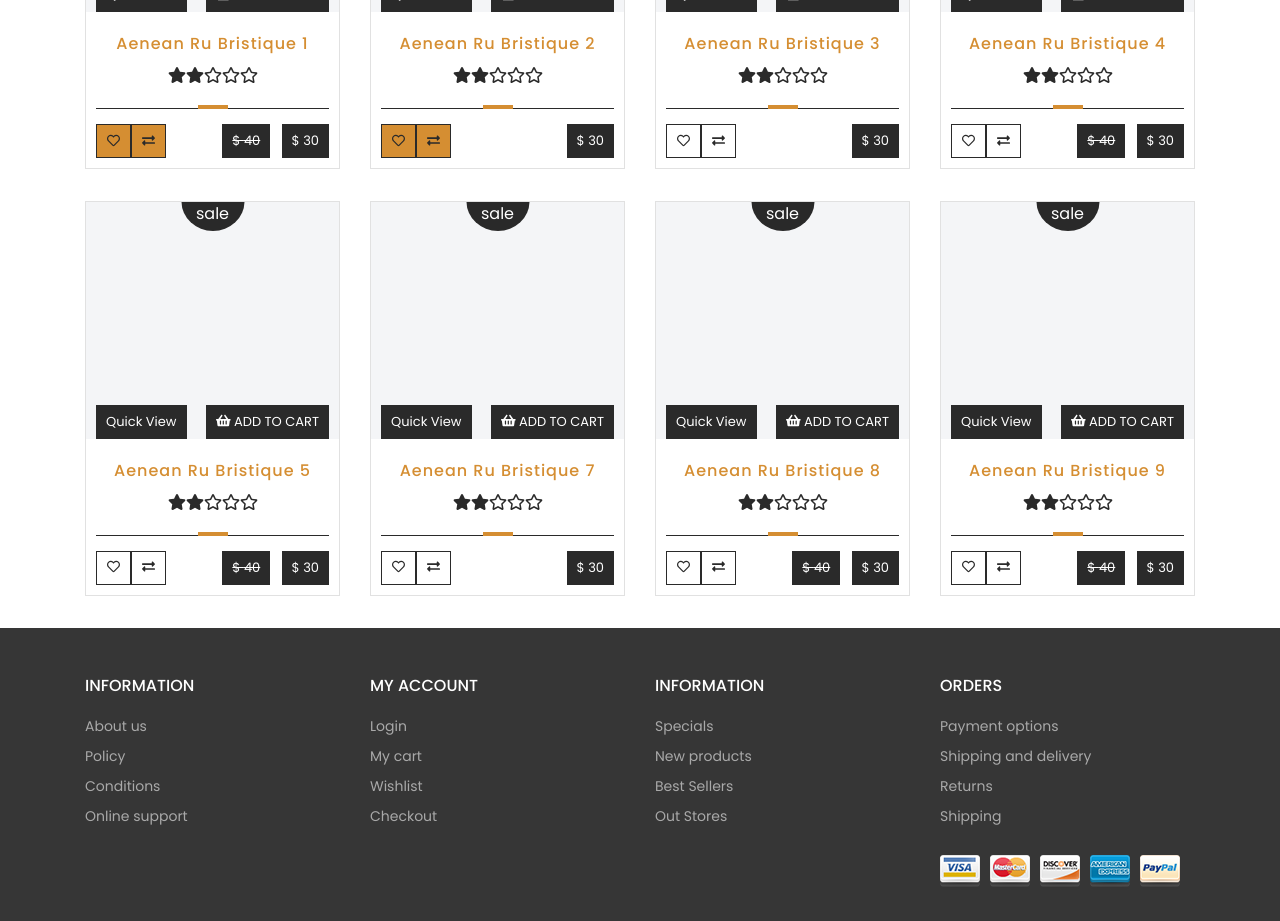
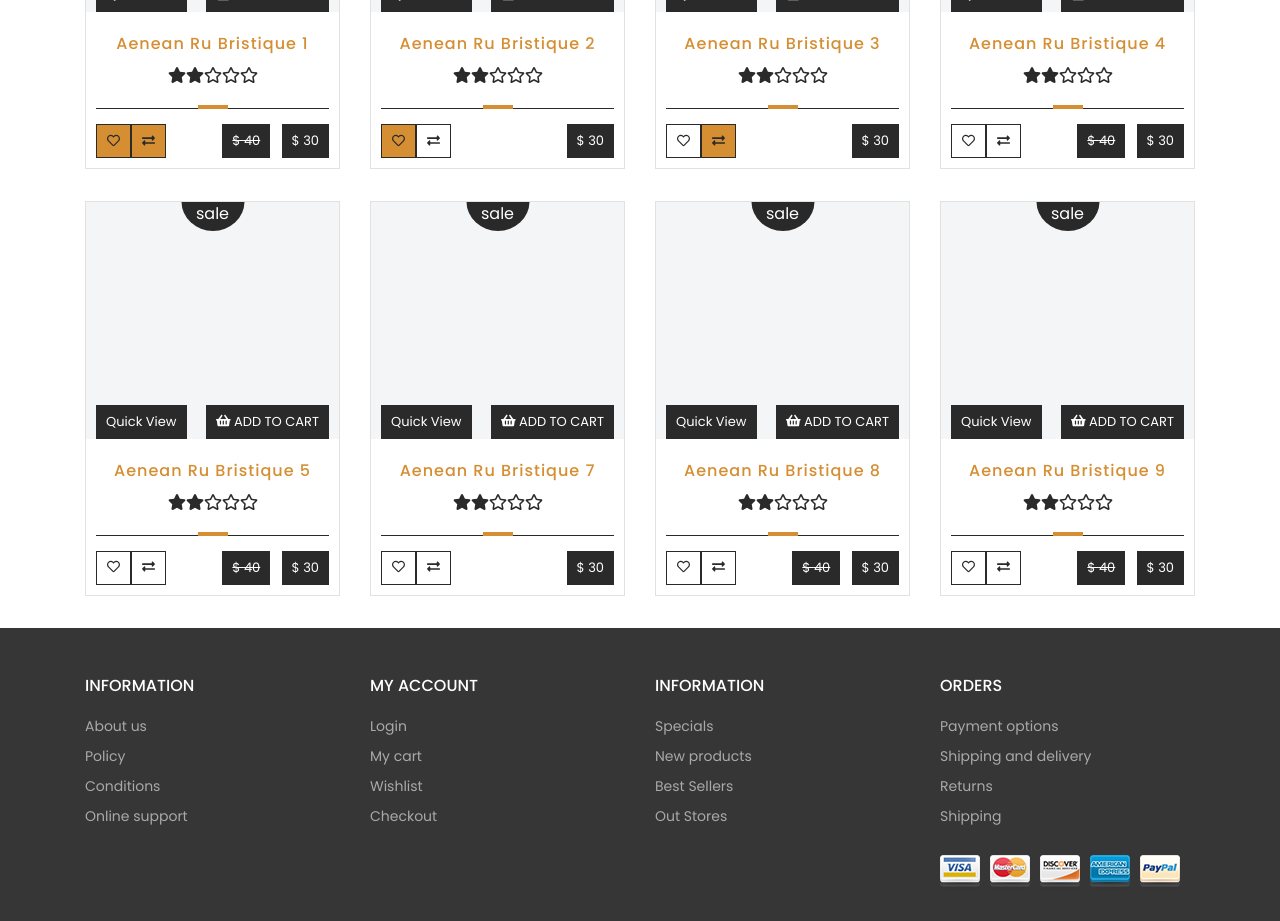
Before and after one commit to matwjablonski/kodilla-wdp-2409-01, a React (Create React App) app: page / in a window 1280 px wide. Shown: the part 900-1821 px from the top of the page. Built offline with nearby package versions, Linux system fonts and the light colour scheme.

Commit message:
Fix compare and favorite

```diff
--- a/src/components/common/ProductBox/ProductBox.js
+++ b/src/components/common/ProductBox/ProductBox.js
@@ -46,7 +46,7 @@ const ProductBox = ({ name, price, promo, stars, compare, favorite, prevPrice })
           <FontAwesomeIcon icon={faHeart}>Favorite</FontAwesomeIcon>
         </Button>
         <Button
-           className={favorite && styles.active }
+           className={compare && styles.active }
           variant='outline'
           >
           <FontAwesomeIcon icon={faExchangeAlt}>Add to compare</FontAwesomeIcon>
@@ -78,6 +78,8 @@ ProductBox.propTypes = {
   price: PropTypes.number,
   promo: PropTypes.string,
   stars: PropTypes.number,
+  compare: PropTypes.string,
+  favorite: PropTypes.string
 };
 
 export default ProductBox;
```
